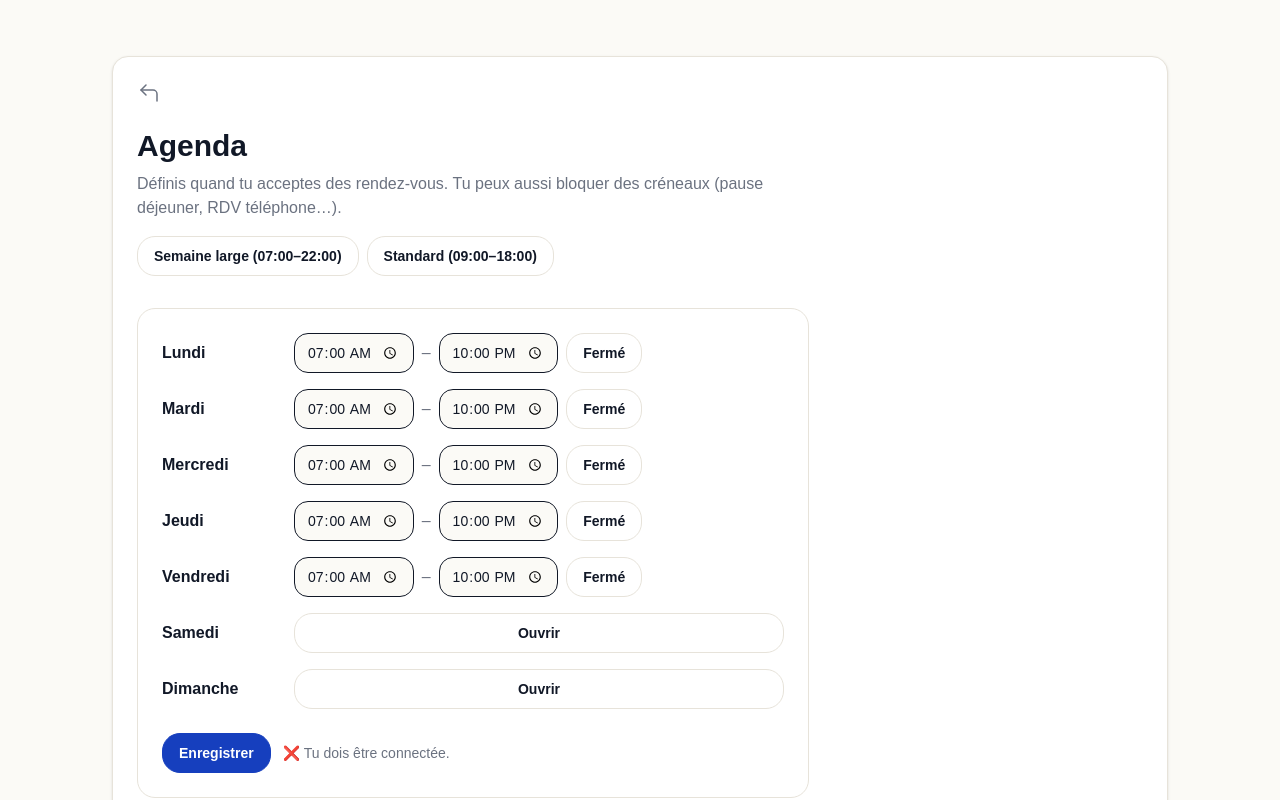
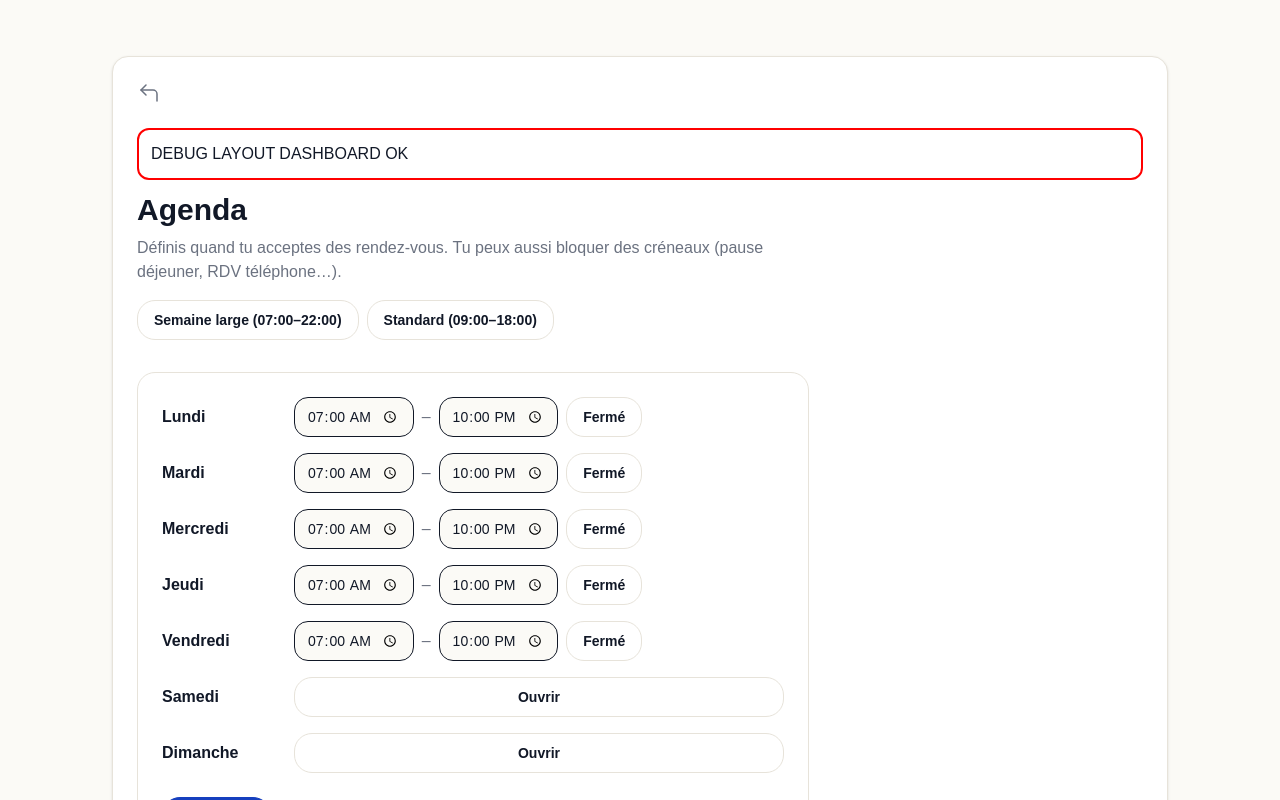
Before and after one commit to agatheakristi-design/drimli, a Next.js app: page /dashboard/disponibilites in a window 1280 px wide. Shown: the top 800 px of the page. Built offline with nearby package versions, Linux system fonts and the light colour scheme; no server answers.

Commit message:
debug: show dashboard layout marker

```diff
--- a/app/dashboard/layout.tsx
+++ b/app/dashboard/layout.tsx
@@ -5,6 +5,7 @@ import Link from "next/link";
 import { usePathname } from "next/navigation";
 import { CornerUpLeft } from "lucide-react";
 import Container from "@/app/components/ui/Container";
+import OnboardingBanner from "@/app/components/OnboardingBanner";
 
 export default function DashboardLayout({ children }: { children: ReactNode }) {
   const pathname = usePathname();
@@ -29,6 +30,9 @@ export default function DashboardLayout({ children }: { children: ReactNode }) {
               </div>
             )}
 
+            <div style={{padding: 12, border: "2px solid red", borderRadius: 12, marginBottom: 12}}>DEBUG LAYOUT DASHBOARD OK</div>
+<OnboardingBanner />
+
             {children}
           </div>
         </div>
```
